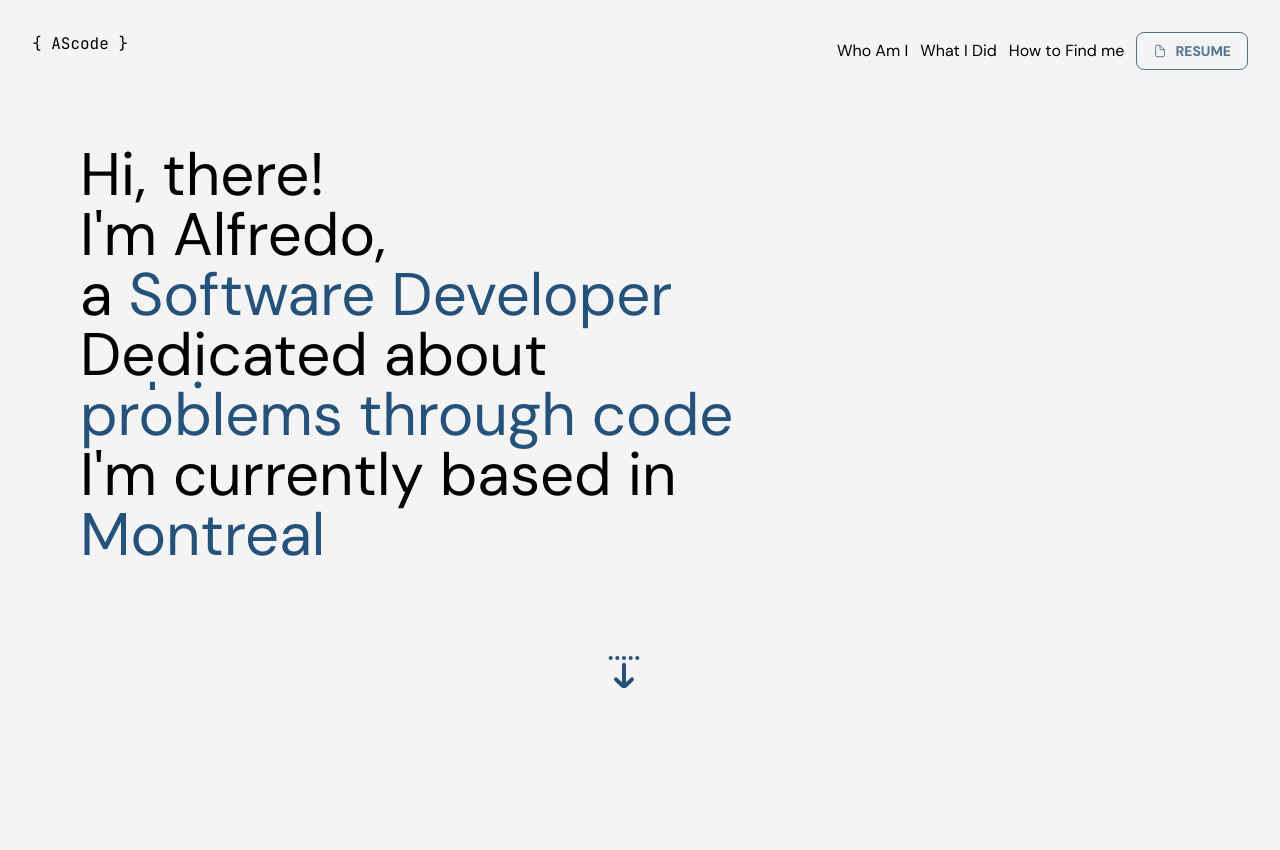
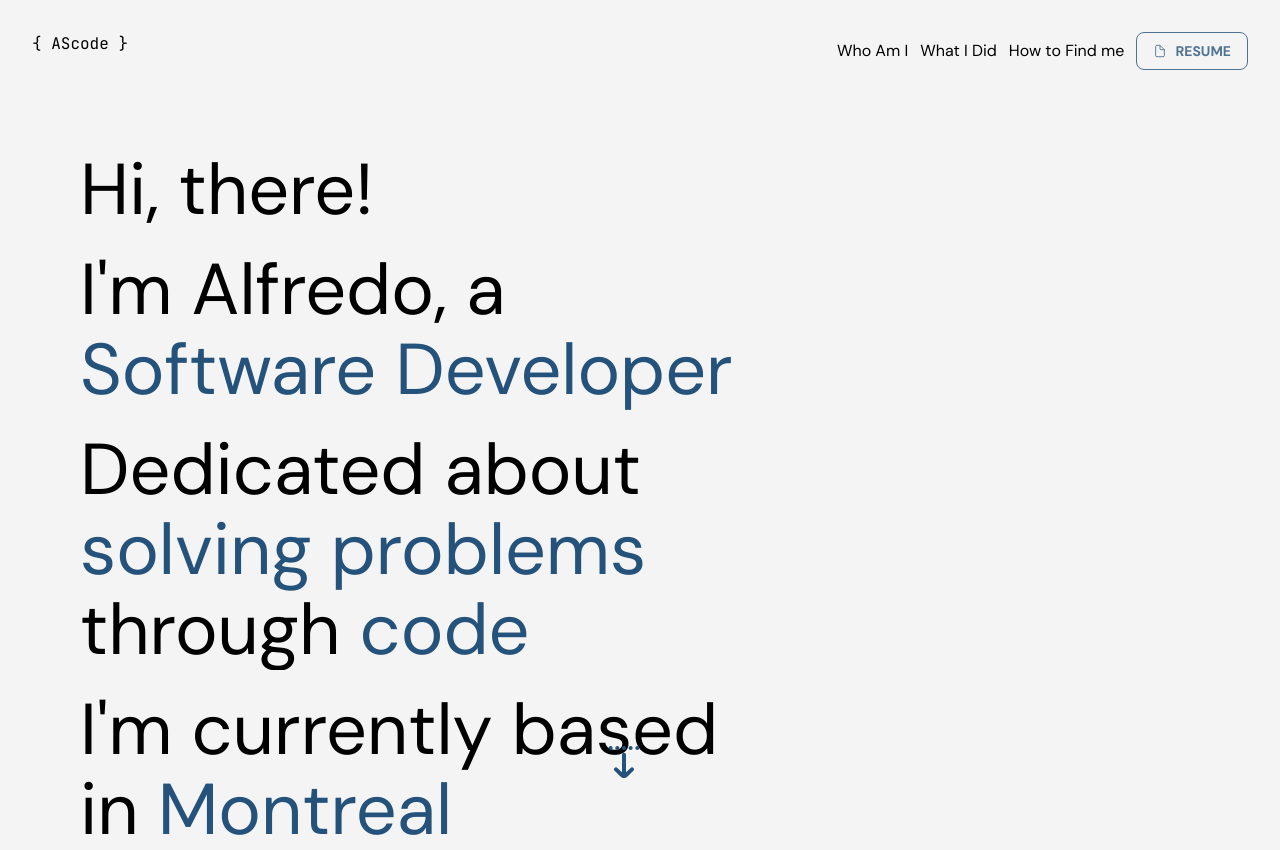
Before and after one commit to alfredoparreiras/portfolio, a React (Vite) app: page / in a window 1280 px wide. Before the commit the page ends 800 px from the top, so only its background shows below. Built offline with nearby package versions, Linux system fonts and the light colour scheme.

Commit message:
MediumScreen design - Done

```diff
--- a/src/App.tsx
+++ b/src/App.tsx
@@ -12,7 +12,7 @@ function App() {
 
   return (
     <>
-      <main className="relative min-h-screen lg:min-h-[760px] px-8 pt-8 dark:bg-darkBackground dark:text-white">
+      <main className="relative min-h-screen lg:min-h-[800px] px-8 pt-8 dark:bg-darkBackground dark:text-white">
         <Header/>
         <AnimatePresence mode="wait">
           <Routes location={location} key={location.pathname}>
--- a/src/components/HeaderMain.tsx
+++ b/src/components/HeaderMain.tsx
@@ -3,7 +3,7 @@ import ResumeButtom from "./ResumeButtom";
 
 const HeaderMain = () => {
   return (
-    <header className="xsm:hidden lg:flex justify-between">
+    <header className="xsm:hidden md:flex justify-between">
       <a href="/">
         <p className="font-JetBrains">{"{ AScode }"}</p>
       </a>
--- a/src/components/HeaderMobile.tsx
+++ b/src/components/HeaderMobile.tsx
@@ -85,7 +85,7 @@ const HeaderMobile = () => {
 
   const resumeVariations = {
     initial: {
-      y: "80vh",
+      y: "30vh",
       transition: {
         duration: 0.3,
         ease: [0.37, 0, 0.63, 1],
@@ -156,6 +156,7 @@ const HeaderMobile = () => {
                   </div>
                 );
               })}
+              <div className="overflow-hidden">
                 <motion.div
                   variants={resumeVariations}
                   initial="initial"
@@ -167,6 +168,7 @@ const HeaderMobile = () => {
                     Resume
                   </a>
                 </motion.div>
+              </div>
             </motion.div>
             <motion.div
               variants={contactVariations}
--- a/src/index.css
+++ b/src/index.css
@@ -90,6 +90,13 @@ html, body, #root, .app{
   }
 }
 
+@media screen and (max-width:430px) and (min-height: 800px){
+  .tallDevice{
+    font-size: 3.5rem;
+    margin-top: 4.5rem;
+    line-height: 3.25rem;
+  }
+}
 @media screen and (max-width: 280px) {
   .smallDevice{
     font-size: 2rem;
--- a/src/pages/AboutMe/MobileAboutMe.tsx
+++ b/src/pages/AboutMe/MobileAboutMe.tsx
@@ -13,7 +13,7 @@ const MobileAboutMe = () => {
           <img
             src={Me}
             alt=""
-            className=" w-3/4 grayscale hover:grayscale-0 transition duration-500 rounded-2xl"
+            className=" w-3/5 grayscale hover:grayscale-0 transition duration-500 rounded-2xl"
           />
         </div>
         <div className="mt-10 flex flex-col text-justify text-lg">
--- a/src/pages/AboutMe/WebAboutMe.tsx
+++ b/src/pages/AboutMe/WebAboutMe.tsx
@@ -7,7 +7,7 @@ import Icons from "@/components/Icons";
 
 const WebAboutMe = () => {
   return (
-    <section className="pb-36 hidden lg:block">
+    <section className="pb-36 bg-red-800 hidden lg:block">
       <MainTitle title="Who Am I" />
       <div className="flex w-full justify-between lg:pt-4">
         <div className="w-5/12 text-xl">
--- a/src/pages/Home/Home.tsx
+++ b/src/pages/Home/Home.tsx
@@ -9,7 +9,7 @@ import ArrowBottom from "@/components/ArrowBottom";
 function Home() {
   return (
     <>
-      <section id="home" className="lg:pt-20">
+      <section id="home" className="md:pt-20 lg:pt-20">
         <WebHome />
         <MobileHome />
         <ArrowBottom href="/whoami" />
--- a/src/pages/Home/WebHome.tsx
+++ b/src/pages/Home/WebHome.tsx
@@ -1,55 +1,83 @@
-import { useState } from "react";
-import { useTrail, a } from "@react-spring/web";
-import styles from "./home.module.css";
-import React from "react";
+import { motion } from "framer-motion";
 
-const Trail: React.FC<{ open: boolean; children: React.ReactNode }> = ({
-  open,
-  children,
-}) => {
-  const items = React.Children.toArray(children);
-  const trail = useTrail(items.length, {
-    config: { mass: 5, tension: 2000, friction: 200 },
-    opacity: open ? 1 : 0,
-    x: open ? 0 : 20,
-    height: open ? 110 : 0,
-    from: { opacity: 0, x: 20, height: 0 },
-  });
-  return (
-    <div>
-      {trail.map(({ height, ...style }, index) => (
-        <a.div key={index} className={styles.trailsText} style={style}>
-          <a.div style={{ height }}>{items[index]}</a.div>
-        </a.div>
-      ))}
-    </div>
-  );
-};
+
 
 const WebHome = () => {
-  const [open, set] = useState(true);
+
+
+    const containerVariants = {
+      initial: {
+        transition: {
+          staggerChildren: 0.1,
+          staggerDirection: -1,
+        },
+      },
+      open: {
+        transition: {
+          delayChildren: 0.3,
+          staggerChildren: 0.1,
+          staggerDirection: 1,
+        },
+      },
+    };
+
+    const introductionVariants = {
+      initial: {
+        y: "30vh",
+        transition: {
+          duration: 0.5,
+          ease: [0.37, 0, 0.63, 1],
+        },
+      },
+      open: {
+        y: 0,
+        transition: {
+          duration: 0.5,
+          ease: [0, 0.55, 0.45, 1],
+        },
+      },
+    };
+
   return (
-    <section className="flex px-12 flex-col justify-center text-left text-7xl md:block xsm:hidden ">
-      <div className={styles.container} onClick={() => set((state) => !state)}>
-        <Trail open={open}>
-          <span className="dark:text-offwhite">Hi, there!</span>
-          <span className="dark:text-offwhite">
-            I'm Alfredo,
-          </span>
-          <span className="dark:text-offwhite">a <span className="text-accentColor dark:text-darkAccentColor"> Software Developer</span></span>
-          <span className="dark:text-offwhite">
-            Dedicated about <span className="text-accentColor dark:text-darkAccentColor">solving</span>
-          </span>
-          <span className="text-accentColor dark:text-darkAccentColor">
-            problems <span className="dark:text-offwhite">through</span> <span className="text-accentColor dark:text-darkAccentColor">code</span>
-          </span>
-          <span className="dark:text-offwhite">
-            I'm currently based in
-          </span>
-          <span className="text-accentColor dark:text-darkAccentColor">Montreal</span>
-        </Trail>
-      </div>
-    </section>
+      <motion.div
+        variants={containerVariants}
+        initial="initial"
+        animate="open"
+        className="md:flex px-12 flex-col justify-center leading-[5rem] text-left text-7xl lg:w-2/3 xsm:hidden "
+      >
+        <div className="overflow-hidden"><motion.p variants={introductionVariants}>Hi, there!</motion.p></div>
+        <div className="overflow-hidden">
+          <motion.p variants={introductionVariants} className="mt-5">
+            {" "}
+            I'm Alfredo, a{" "}
+            <span className="text-accentColor dark:text-darkAccentColor">
+              Software Developer
+            </span>
+          </motion.p>
+        </div>
+        <div className="overflow-hidden">
+          <motion.p variants={introductionVariants} className="mt-5">
+            {" "}
+            Dedicated about{" "}
+            <span className="text-accentColor dark:text-darkAccentColor">
+              solving problems
+            </span>{" "}
+            through{" "}
+            <span className="text-accentColor dark:text-darkAccentColor">
+              code
+            </span>
+          </motion.p>
+        </div>
+        <div className="overflow-hidden">
+          <motion.p variants={introductionVariants} className="mt-5">
+            {" "}
+            I'm currently based in{" "}
+            <span className="text-accentColor dark:text-darkAccentColor">
+              Montreal
+            </span>
+          </motion.p>
+        </div>
+      </motion.div>
   );
 };
 
--- a/src/pages/Home/home.css
+++ /dev/null
@@ -1,5 +0,0 @@
-@media screen and (min-height: 750px){
-  #homeSection{
-    padding-top: 5rem;
-  }
-}
--- a/src/pages/Projects/Project.tsx
+++ b/src/pages/Projects/Project.tsx
@@ -13,8 +13,8 @@ const Project = () => {
     <>
       <section className="lg:mt-10 lg:pb-10 px-6">
         <h1 className="text-3xl text-accentColor dark:text-darkAccentColor">{project.title}</h1>
-        {project.live.toLowerCase() !== 'not yet' && <a href={project.live} target="_blank" rel="noopener noreferrer" >
-          <p className="mb-12 text-sky-600 font-semibold dark:text-darkAccentColor">{project.live.split('://')[1]}</p>
+        {project?.live?.toLowerCase() !== undefined && <a href={project.live} target="_blank" rel="noopener noreferrer" >
+          <p className="mb-12 text-sky-600 font-semibold dark:text-darkAccentColor">{project?.live.split('://')[1]}</p>
         </a>}
         <ShuffleHero squareData={project.images} />
         <p className="text-accentColor  dark:text-darkAccentColor text-xl mt-5">{project.mainLanguage}</p>
```
Lines whose indentation alone changed are shown as unchanged.
